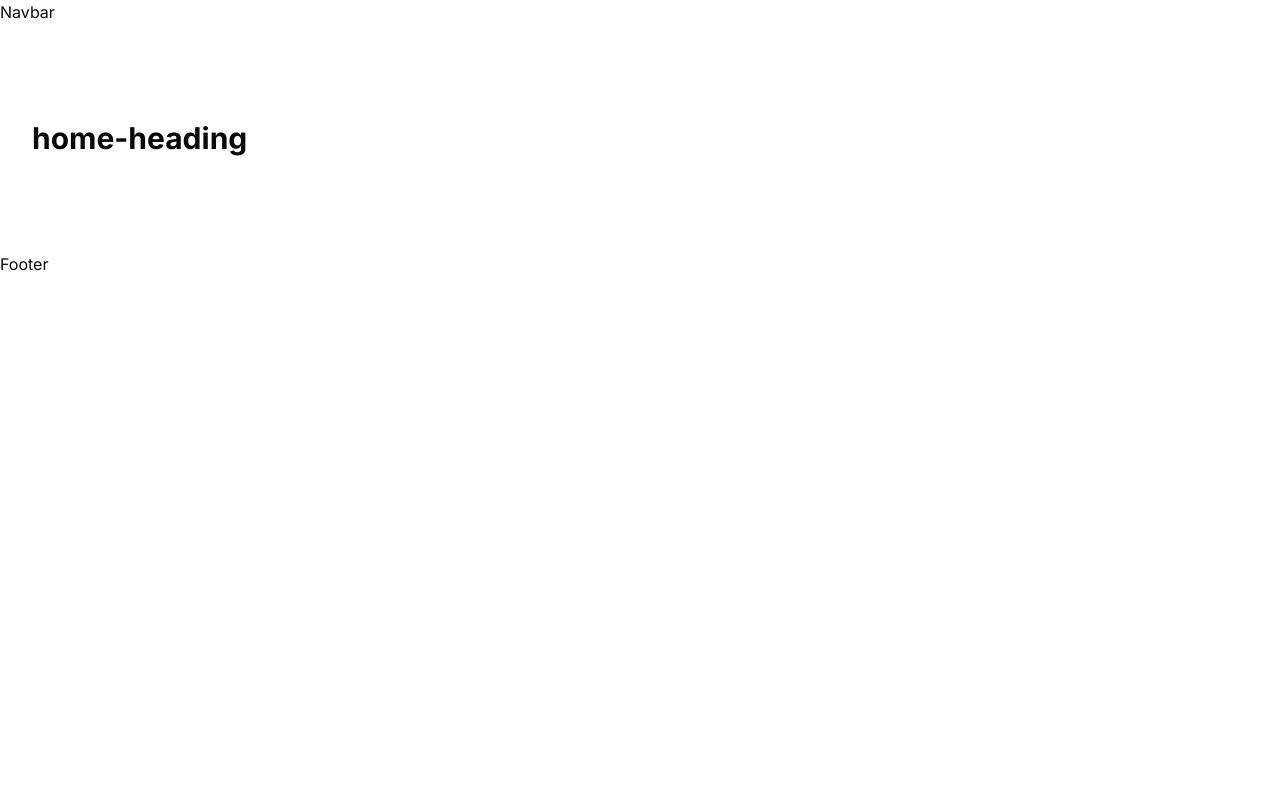
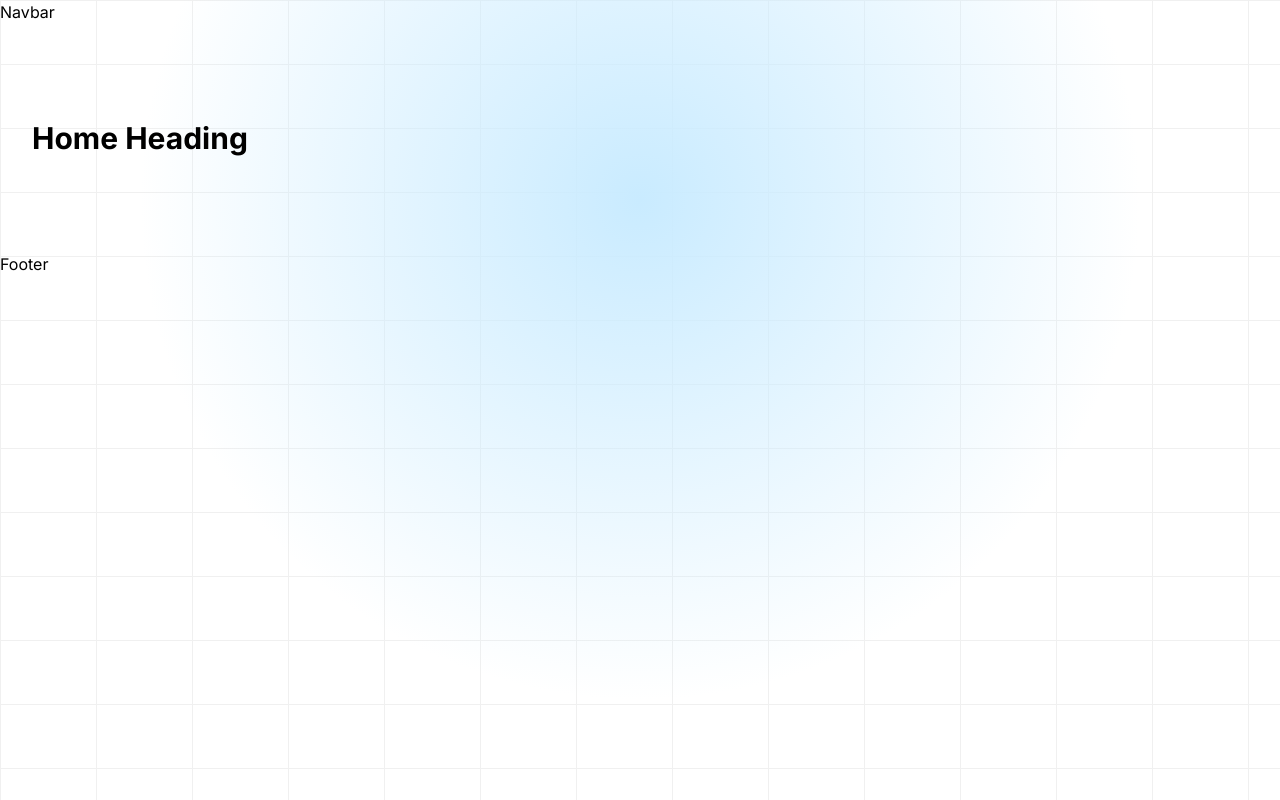
Before and after one commit to anayatkhan1/GenieBlog, a Next.js app: page / in a window 1280 px wide. Built offline with nearby package versions, Linux system fonts and the light colour scheme.

Commit message:
setup background snippet

```diff
--- a/app/(home)/components/home-heading.tsx
+++ b/app/(home)/components/home-heading.tsx
@@ -1,7 +1,8 @@
 import React from "react";
+import { Button } from "@/components/ui/button";
 
 const HomeHeading = () => {
-    return <div>home-heading</div>;
+    return <div>Home Heading</div>;
 };
 
 export default HomeHeading;
--- a/app/(home)/layout.tsx
+++ b/app/(home)/layout.tsx
@@ -13,6 +13,11 @@ export default function HomeLayout({
 }) {
     return (
         <>
+            {/** Background Snippet */}
+            <div className="absolute inset-0 -z-10 h-full w-full bg-white bg-[linear-gradient(to_right,#f0f0f0_1px,transparent_1px),linear-gradient(to_bottom,#f0f0f0_1px,transparent_1px)] bg-[size:6rem_4rem] ">
+                <div className="absolute bottom-0 left-0 right-0 top-0 bg-[radial-gradient(circle_500px_at_50%_200px,#C9EBFF,transparent)]"></div>
+            </div>
+            <div className="h-dvh max-w-7xl">
                 <header>
                     <Navbar />
                 </header>
@@ -20,6 +25,7 @@ export default function HomeLayout({
                 <footer>
                     <Footer />
                 </footer>
+            </div>
         </>
     );
 }
--- a/app/globals.css
+++ b/app/globals.css
@@ -4,73 +4,60 @@
 
 @layer base {
   :root {
-        --background: 0 0% 100%;
-        --foreground: 240 10% 3.9%;
 
-        --card: 0 0% 100%;
-        --card-foreground: 240 10% 3.9%;
+    --gradient: #091E3A;
+    --background: 228 98.65% 98.26%;
+    --foreground: 228 7.3% 0.52%;
 
-        --popover: 0 0% 100%;
-        --popover-foreground: 240 10% 3.9%;
+    --muted: 228 7.3% 91.3%;
+    --muted-foreground: 228 3.65% 41.3%;
 
-        --primary: 240 5.9% 10%;
-        --primary-foreground: 0 0% 98%;
+    --popover: 228 31.6% 91.3%;
+    --popover-foreground: 228 7.3% 0.65%;
 
-        --secondary: 240 4.8% 95.9%;
-        --secondary-foreground: 240 5.9% 10%;
+    --card: 228 31.6% 91.3%;
+    --card-foreground: 228 7.3% 0.65%;
 
-        --muted: 240 4.8% 95.9%;
-        --muted-foreground: 240 3.8% 46.1%;
+    --border: 228 12.3% 89.52%;
+    --input: 228 12.3% 89.52%;
 
-        --accent: 240 4.8% 95.9%;
-        --accent-foreground: 240 5.9% 10%;
+    --primary: 228 73% 13%;
+    --primary-foreground: 228 1.46% 91.3%;
+
+    --secondary: 228 3.65% 95.65%;
+    --secondary-foreground: 228 5.38% 11.3%;
+
+    --accent: 228 3.65% 95.65%;
+    --accent-foreground: 228 5.38% 11.3%;
 
     --destructive: 0 84.2% 60.2%;
     --destructive-foreground: 0 0% 98%;
 
-        --border: 240 5.9% 90%;
-        --input: 240 5.9% 90%;
-        --ring: 240 10% 3.9%;
+    --ring: 228 73% 13%;
 
     --radius: 0.5rem;
   }
 
   .dark {
-        --background: 240 10% 3.9%;
-        --foreground: 0 0% 98%;
-
-        --card: 240 10% 3.9%;
-        --card-foreground: 0 0% 98%;
-
-        --popover: 240 10% 3.9%;
-        --popover-foreground: 0 0% 98%;
-
-        --primary: 0 0% 98%;
-        --primary-foreground: 240 5.9% 10%;
-
-        --secondary: 240 3.7% 15.9%;
-        --secondary-foreground: 0 0% 98%;
-
-        --muted: 240 3.7% 15.9%;
-        --muted-foreground: 240 5% 64.9%;
-
-        --accent: 240 3.7% 15.9%;
-        --accent-foreground: 0 0% 98%;
-
+    --background: 222.2 84% 4.9%;
+    --foreground: 210 40% 98%;
+    --card: 222.2 84% 4.9%;
+    --card-foreground: 210 40% 98%;
+    --popover: 222.2 84% 4.9%;
+    --popover-foreground: 210 40% 98%;
+    --primary: 217.2 91.2% 59.8%;
+    --primary-foreground: 222.2 47.4% 11.2%;
+    --secondary: 217.2 32.6% 17.5%;
+    --secondary-foreground: 210 40% 98%;
+    --muted: 217.2 32.6% 17.5%;
+    --muted-foreground: 215 20.2% 65.1%;
+    --accent: 217.2 32.6% 17.5%;
+    --accent-foreground: 210 40% 98%;
     --destructive: 0 62.8% 30.6%;
-        --destructive-foreground: 0 0% 98%;
-
-        --border: 240 3.7% 15.9%;
-        --input: 240 3.7% 15.9%;
-        --ring: 240 4.9% 83.9%;
-    }
+    --destructive-foreground: 210 40% 98%;
+    --border: 217.2 32.6% 17.5%;
+    --input: 217.2 32.6% 17.5%;
+    --ring: 224.3 76.3% 48%;
   }
 
-@layer base {
-    * {
-        @apply border-border;
 }
-    body {
-        @apply bg-background text-foreground;
-    }
-}
--- /dev/null
+++ b/components/ui/button.tsx
@@ -0,0 +1,57 @@
+import * as React from "react";
+import { Slot } from "@radix-ui/react-slot";
+import { cva, type VariantProps } from "class-variance-authority";
+
+import { cn } from "@/lib/utils";
+
+const buttonVariants = cva(
+    "inline-flex items-center justify-center whitespace-nowrap rounded-md text-sm font-medium transition-colors focus-visible:outline-none focus-visible:ring-1 focus-visible:ring-ring disabled:pointer-events-none disabled:opacity-50",
+    {
+        variants: {
+            variant: {
+                default:
+                    "bg-primary text-primary-foreground shadow hover:bg-primary/90",
+                destructive:
+                    "bg-destructive text-destructive-foreground shadow-sm hover:bg-destructive/90",
+                outline:
+                    "border border-input bg-background shadow-sm hover:bg-accent hover:text-accent-foreground",
+                secondary:
+                    "bg-secondary text-secondary-foreground shadow-sm hover:bg-secondary/80",
+                ghost: "hover:bg-accent hover:text-accent-foreground",
+                link: "text-primary underline-offset-4 hover:underline",
+            },
+            size: {
+                default: "h-9 px-4 py-2",
+                sm: "h-8 rounded-md px-3 text-xs",
+                lg: "h-10 rounded-md px-8",
+                icon: "h-9 w-9",
+            },
+        },
+        defaultVariants: {
+            variant: "default",
+            size: "default",
+        },
+    }
+);
+
+export interface ButtonProps
+    extends React.ButtonHTMLAttributes<HTMLButtonElement>,
+        VariantProps<typeof buttonVariants> {
+    asChild?: boolean;
+}
+
+const Button = React.forwardRef<HTMLButtonElement, ButtonProps>(
+    ({ className, variant, size, asChild = false, ...props }, ref) => {
+        const Comp = asChild ? Slot : "button";
+        return (
+            <Comp
+                className={cn(buttonVariants({ variant, size, className }))}
+                ref={ref}
+                {...props}
+            />
+        );
+    }
+);
+Button.displayName = "Button";
+
+export { Button, buttonVariants };
--- a/package.json
+++ b/package.json
@@ -19,6 +19,7 @@
     },
     "dependencies": {
         "@radix-ui/react-icons": "^1.3.0",
+        "@radix-ui/react-slot": "^1.0.2",
         "class-variance-authority": "^0.7.0",
         "clsx": "^2.1.0",
         "next": "14.1.0",
```
Lines whose indentation alone changed are shown as unchanged.
